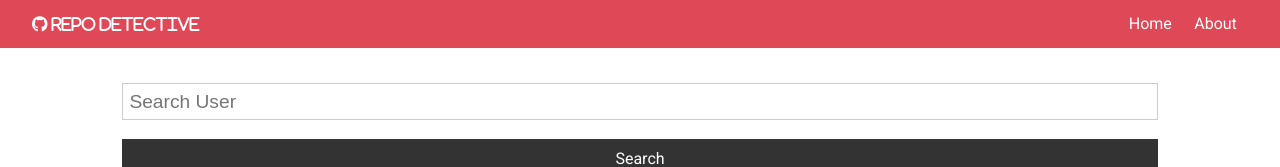
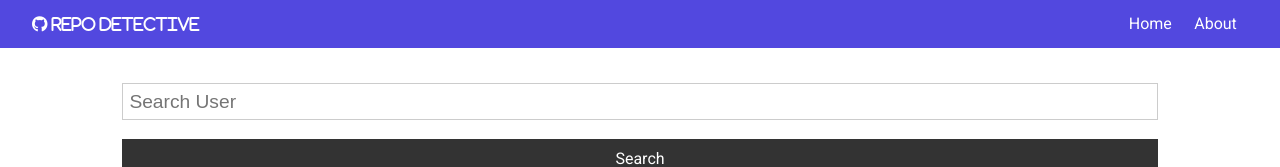
Before and after one commit to subashchandarsiva/repo-detective, a React (Create React App) app: page / in a window 1280 px wide. Shown: the top 167 px of the page. Built offline with nearby package versions, Linux system fonts and the light colour scheme; no server answers.

Commit message:
navbar color update

```diff
--- a/src/App.css
+++ b/src/App.css
@@ -2,7 +2,7 @@
 
 /* Global Styles */
 :root {
-  --primary-color: #dc3545;
+  --primary-color: #4035dc;
   --dark-color: #333333;
   --light-color: #f4f4f4;
   --danger-color: #dc3545;
```
Also changed, not shown: 1 other file (tests, documents, lock files or other folders).
